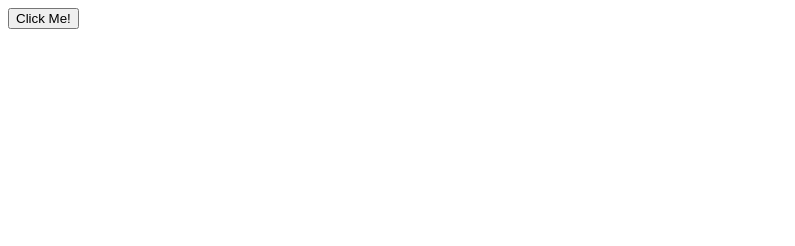
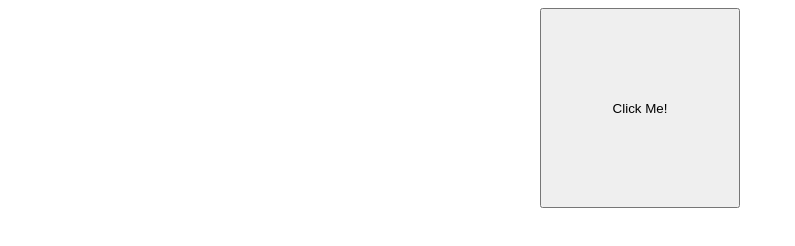
Before and after one commit to benjaminplee/PlanJS, a plain HTML site: page index.html in a window 1280 px wide. Shown: the whole page, without its empty margins (0-795 px from the left). Drawn offline with nearby package versions, Linux system fonts and the light colour scheme.

Commit message:
More thoughts on wish list and bigger button

```diff
--- a/index.html
+++ b/index.html
@@ -5,7 +5,7 @@
   <title>Plan.js Example</title>
 </head>
 <body>
-  <button id="the_button">Click Me!</button>
+  <center><button style="height:200px; width:200px" id="the_button">Click Me!</button></center>
   <script type="text/javascript" src="http://code.jquery.com/jquery-1.8.3.min.js"></script>
   <script type="text/javascript" src="plan.js"></script>
   <script type="text/javascript" src="index.js"></script>
```
Also changed, not shown: readme.txt.
